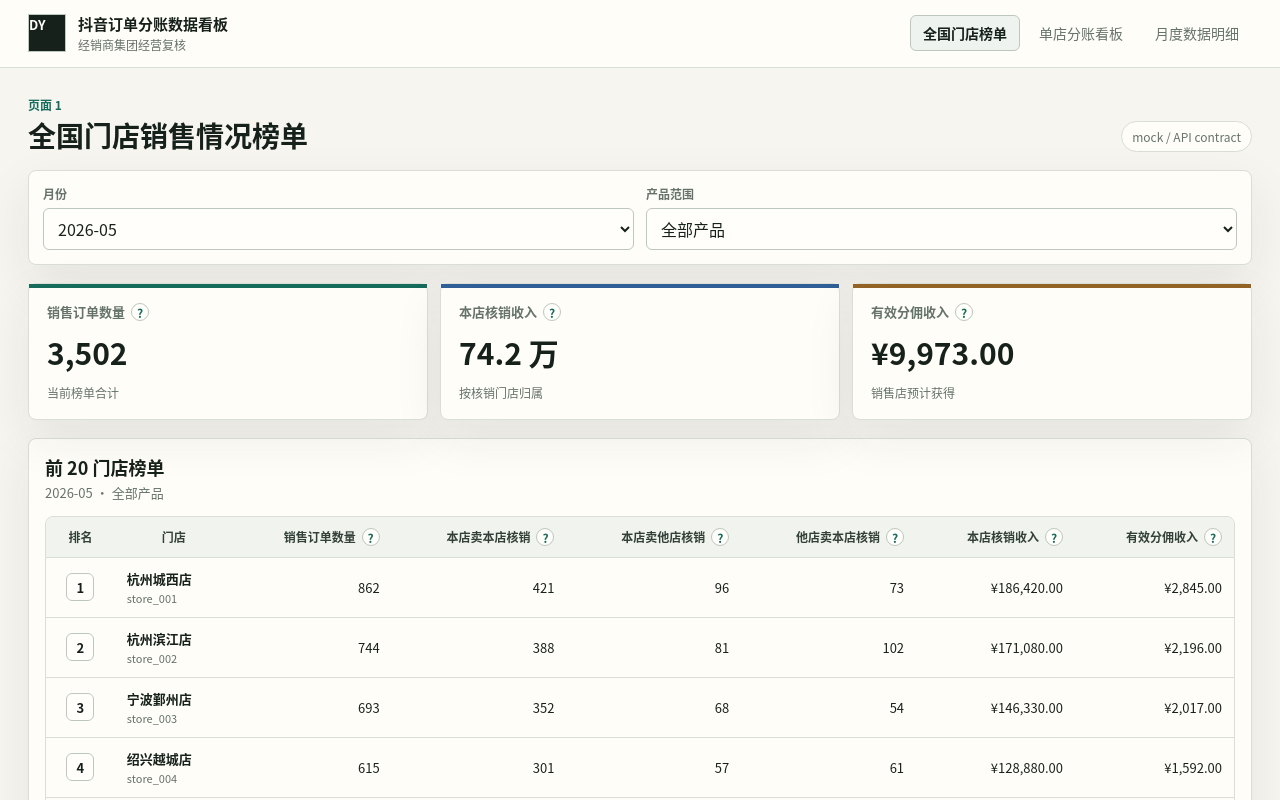
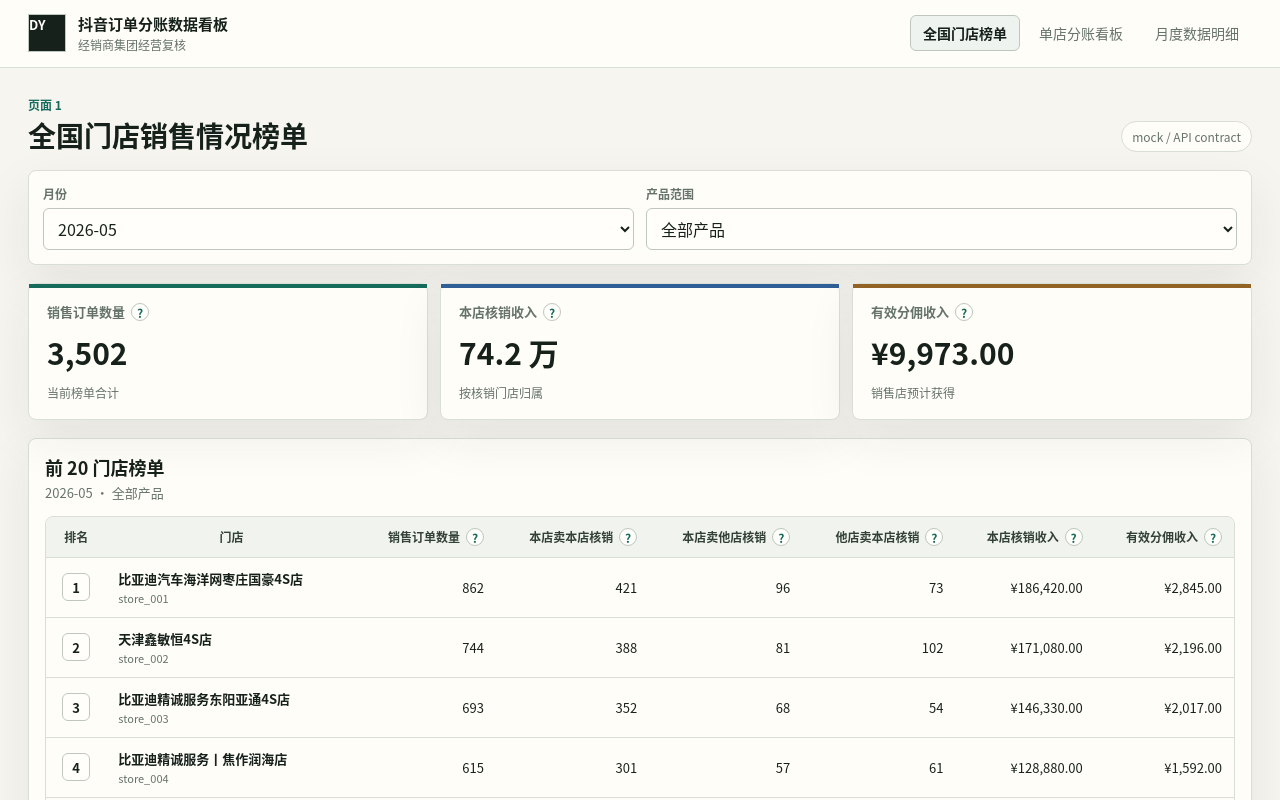
Before and after one commit to jojiuchen-blip/dy-data, a React (Vite) app in the folder apps/web/: page / in a window 1280 px wide. Shown: the top 800 px of the page. Built offline with nearby package versions, Linux system fonts and the light colour scheme.

Commit message:
chore: sync frontend mocks with confirmed contract

```diff
--- a/apps/web/src/data/mock/page1_store_ranking.json
+++ b/apps/web/src/data/mock/page1_store_ranking.json
@@ -7,7 +7,7 @@
       {
         "rank": 1,
         "store_id": "store_001",
-        "store_name": "杭州城西店",
+        "store_name": "比亚迪汽车海洋网枣庄国豪4S店",
         "sales_order_count": 862,
         "self_sold_self_verified_count": 421,
         "self_sold_other_verified_count": 96,
@@ -18,7 +18,7 @@
       {
         "rank": 2,
         "store_id": "store_002",
-        "store_name": "杭州滨江店",
+        "store_name": "天津鑫敏恒4S店",
         "sales_order_count": 744,
         "self_sold_self_verified_count": 388,
         "self_sold_other_verified_count": 81,
@@ -29,7 +29,7 @@
       {
         "rank": 3,
         "store_id": "store_003",
-        "store_name": "宁波鄞州店",
+        "store_name": "比亚迪精诚服务东阳亚通4S店",
         "sales_order_count": 693,
         "self_sold_self_verified_count": 352,
         "self_sold_other_verified_count": 68,
@@ -40,7 +40,7 @@
       {
         "rank": 4,
         "store_id": "store_004",
-        "store_name": "绍兴越城店",
+        "store_name": "比亚迪精诚服务丨焦作润海店",
         "sales_order_count": 615,
         "self_sold_self_verified_count": 301,
         "self_sold_other_verified_count": 57,
@@ -51,7 +51,7 @@
       {
         "rank": 5,
         "store_id": "store_005",
-        "store_name": "嘉兴南湖店",
+        "store_name": "比亚迪精诚服务(南充誉恒比亚迪)",
         "sales_order_count": 588,
         "self_sold_self_verified_count": 276,
         "self_sold_other_verified_count": 49,
--- a/apps/web/src/data/mock/page2_commission_tables.json
+++ b/apps/web/src/data/mock/page2_commission_tables.json
@@ -2,7 +2,7 @@
   "data": {
     "store": {
       "store_id": "store_001",
-      "store_name": "杭州城西店"
+      "store_name": "比亚迪汽车海洋网枣庄国豪4S店"
     },
     "month": "2026-05",
     "product_type": "all",
@@ -10,51 +10,51 @@
       "receivable_commissions": [
         {
           "product_type": "268保养",
-          "verified_order_count": 78,
+          "verified_coupon_count": 78,
           "paid_amount_cent": 1922550,
           "commission_rate": 0.1,
           "commissionable_total_cent": 192255,
-          "invoiced_order_count": 63,
+          "invoiced_coupon_count": 63,
           "current_receivable_commission_cent": 155430,
           "pending_invoice_commission_cent": 36825
         },
         {
           "product_type": "168保养",
-          "verified_order_count": 472,
+          "verified_coupon_count": 472,
           "paid_amount_cent": 6726540,
           "commission_rate": 0.1,
           "commissionable_total_cent": 672654,
-          "invoiced_order_count": 401,
+          "invoiced_coupon_count": 401,
           "current_receivable_commission_cent": 571020,
           "pending_invoice_commission_cent": 101634
         },
         {
           "product_type": "漆面",
-          "verified_order_count": 23,
+          "verified_coupon_count": 23,
           "paid_amount_cent": 733700,
           "commission_rate": 0.1,
           "commissionable_total_cent": 73370,
-          "invoiced_order_count": 19,
+          "invoiced_coupon_count": 19,
           "current_receivable_commission_cent": 60580,
           "pending_invoice_commission_cent": 12790
         },
         {
           "product_type": "蒸发箱清洗",
-          "verified_order_count": 0,
+          "verified_coupon_count": 0,
           "paid_amount_cent": 0,
           "commission_rate": 0.1,
           "commissionable_total_cent": 0,
-          "invoiced_order_count": 0,
+          "invoiced_coupon_count": 0,
           "current_receivable_commission_cent": 0,
           "pending_invoice_commission_cent": 0
         },
         {
           "product_type": "外循环清洗",
-          "verified_order_count": 2,
+          "verified_coupon_count": 2,
           "paid_amount_cent": 17600,
           "commission_rate": 0.1,
           "commissionable_total_cent": 1760,
-          "invoiced_order_count": 1,
+          "invoiced_coupon_count": 1,
           "current_receivable_commission_cent": 1380,
           "pending_invoice_commission_cent": 380
         }
@@ -62,21 +62,21 @@
       "payable_commissions": [
         {
           "product_type": "268保养",
-          "verified_order_count": 61,
+          "verified_coupon_count": 61,
           "paid_amount_cent": 1503650,
           "commission_rate": 0.1,
           "payable_commission_cent": 150365
         },
         {
           "product_type": "168保养",
-          "verified_order_count": 324,
+          "verified_coupon_count": 324,
           "paid_amount_cent": 4618200,
           "commission_rate": 0.1,
           "payable_commission_cent": 461820
         },
         {
           "product_type": "漆面",
-          "verified_order_count": 1,
+          "verified_coupon_count": 1,
           "paid_amount_cent": 10750,
           "commission_rate": 0.1,
           "payable_commission_cent": 1075
@@ -85,17 +85,17 @@
       "non_commission_orders": [
         {
           "product_type": "268保养",
-          "verified_order_count": 93,
+          "verified_coupon_count": 93,
           "paid_amount_cent": 2297100
         },
         {
           "product_type": "168保养",
-          "verified_order_count": 315,
+          "verified_coupon_count": 315,
           "paid_amount_cent": 4485600
         },
         {
           "product_type": "漆面",
-          "verified_order_count": 13,
+          "verified_coupon_count": 13,
           "paid_amount_cent": 414700
         }
       ]
--- a/apps/web/src/data/mock/page2_store_month_summary.json
+++ b/apps/web/src/data/mock/page2_store_month_summary.json
@@ -2,7 +2,7 @@
   "data": {
     "store": {
       "store_id": "store_001",
-      "store_name": "杭州城西店"
+      "store_name": "比亚迪汽车海洋网枣庄国豪4S店"
     },
     "month": "2026-05",
     "product_type": "all",
--- a/apps/web/src/data/mockData.ts
+++ b/apps/web/src/data/mockData.ts
@@ -32,20 +32,27 @@ function parseNumber(value: string): number {
 
 export const orderDetails: OrderDetail[] = parseCsv(orderDetailCsv).map(
   (row) => ({
+    detail_id: row.detail_id,
     order_id: row.order_id,
     coupon_id: row.coupon_id,
+    verify_id: row.verify_id,
     product_type: row.product_type,
     sale_store_id: row.sale_store_id,
     sale_store_name: row.sale_store_name,
     sale_month: row.sale_month,
+    sale_time: row.sale_time,
     is_verified: parseBoolean(row.is_verified) === true,
     verify_store_id: row.verify_store_id,
     verify_store_name: row.verify_store_name,
     verify_month: row.verify_month,
+    verify_time: row.verify_time,
+    relation_type: row.relation_type as OrderDetail["relation_type"],
     is_commissionable: parseBoolean(row.is_commissionable),
     invoice_status: row.invoice_status,
     refund_status: row.refund_status,
+    refund_amount_cent: parseNumber(row.refund_amount_cent),
     paid_amount_cent: parseNumber(row.paid_amount_cent),
+    commission_rate: parseNumber(row.commission_rate),
     receivable_commission_cent: parseNumber(row.receivable_commission_cent),
     payable_commission_cent: parseNumber(row.payable_commission_cent),
   }),
--- a/apps/web/src/pages/OrderDetailsPage.tsx
+++ b/apps/web/src/pages/OrderDetailsPage.tsx
@@ -41,10 +41,26 @@ const refundOptions = [
   { value: "none", label: refundStatusLabels.none },
   { value: "refunding", label: refundStatusLabels.refunding },
   { value: "refunded", label: refundStatusLabels.refunded },
+  { value: "failed", label: refundStatusLabels.failed },
+  { value: "cancelled", label: refundStatusLabels.cancelled },
+  { value: "unknown", label: refundStatusLabels.unknown },
+];
+
+const relationOptions = [
+  { value: "", label: "全部" },
+  { value: "same_store", label: "同店销售核销" },
+  { value: "cross_store", label: "跨店核销" },
+  { value: "unverified", label: "未核销" },
+  { value: "unknown", label: "关系待确认" },
 ];
 
 function statusLabel(map: Record<string, string>, value: string) {
   return map[value] ?? value;
+}
+
+function relationLabel(value: OrderDetail["relation_type"] | string): string {
+  const option = relationOptions.find((item) => item.value === value);
+  return option?.label ?? value;
 }
 
 function activeChips(filters: DetailFilters): string[] {
@@ -63,6 +79,7 @@ function activeChips(filters: DetailFilters): string[] {
   if (filters.exclude_verify_store_id)
     chips.push(`排除实际核销门店 ${getStoreName(filters.exclude_verify_store_id)}`);
   if (filters.verify_month) chips.push(`核销月份 ${filters.verify_month}`);
+  if (filters.relation_type) chips.push(`销售核销关系 ${relationLabel(filters.relation_type)}`);
   if (filters.is_commissionable)
     chips.push(`是否分佣 ${filters.is_commissionable === "true" ? "是" : "否"}`);
   if (filters.invoice_status)
@@ -96,8 +113,10 @@ export function OrderDetailsPage({ searchParams }: OrderDetailsPageProps) {
   };
 
   const columns: Column<OrderDetail>[] = [
+    { key: "detail", title: "明细 ID", render: (row) => row.detail_id },
     { key: "order", title: "订单 ID", render: (row) => row.order_id },
     { key: "coupon", title: "券 ID", render: (row) => row.coupon_id },
+    { key: "verifyId", title: "核销 ID", render: (row) => row.verify_id || "-" },
     { key: "product", title: "商品类型", render: (row) => row.product_type },
     {
       key: "saleStore",
@@ -105,6 +124,7 @@ export function OrderDetailsPage({ searchParams }: OrderDetailsPageProps) {
       render: (row) => row.sale_store_name,
     },
     { key: "saleMonth", title: "销售月份", render: (row) => row.sale_month },
+    { key: "saleTime", title: "销售时间", render: (row) => row.sale_time || "-" },
     {
       key: "verified",
       title: "是否核销",
@@ -120,6 +140,16 @@ export function OrderDetailsPage({ searchParams }: OrderDetailsPageProps) {
       key: "verifyMonth",
       title: "核销月份",
       render: (row) => row.verify_month || "-",
+    },
+    {
+      key: "verifyTime",
+      title: "核销时间",
+      render: (row) => row.verify_time || "-",
+    },
+    {
+      key: "relation",
+      title: "销售核销关系",
+      render: (row) => relationLabel(row.relation_type),
     },
     {
       key: "commissionable",
@@ -140,10 +170,22 @@ export function OrderDetailsPage({ searchParams }: OrderDetailsPageProps) {
       render: (row) => statusLabel(refundStatusLabels, row.refund_status),
     },
     {
+      key: "refundAmount",
+      title: "退款金额",
+      align: "right",
+      render: (row) => formatCurrency(row.refund_amount_cent),
+    },
+    {
       key: "paid",
       title: "订单实收金额",
       align: "right",
       render: (row) => formatCurrency(row.paid_amount_cent),
+    },
+    {
+      key: "commissionRate",
+      title: "分佣比例",
+      align: "right",
+      render: (row) => `${(row.commission_rate * 100).toFixed(0)}%`,
     },
     {
       key: "receivable",
@@ -246,6 +288,18 @@ export function OrderDetailsPage({ searchParams }: OrderDetailsPageProps) {
             ))}
           </select>
         </FilterField>
+        <FilterField label="销售核销关系">
+          <select
+            value={filters.relation_type ?? ""}
+            onChange={(event) => updateFilter("relation_type", event.target.value)}
+          >
+            {relationOptions.map((option) => (
+              <option key={option.value} value={option.value}>
+                {option.label}
+              </option>
+            ))}
+          </select>
+        </FilterField>
         <FilterField label="是否分佣">
           <select
             value={filters.is_commissionable ?? ""}
--- a/apps/web/src/pages/StoreSettlementPage.tsx
+++ b/apps/web/src/pages/StoreSettlementPage.tsx
@@ -55,7 +55,7 @@ export function StoreSettlementPage({ searchParams }: StoreSettlementPageProps)
   const commissionableHref = detailsHref({
     product_type: baseProduct,
     sale_store_id: storeId,
-    exclude_verify_store_id: storeId,
+    relation_type: "cross_store",
     is_verified: "true",
     verify_month: month,
     month_basis: "verify_month",
@@ -63,7 +63,7 @@ export function StoreSettlementPage({ searchParams }: StoreSettlementPageProps)
   const payableHref = detailsHref({
     product_type: baseProduct,
     verify_store_id: storeId,
-    exclude_sale_store_id: storeId,
+    relation_type: "cross_store",
     is_verified: "true",
     verify_month: month,
     month_basis: "verify_month",
@@ -75,7 +75,7 @@ export function StoreSettlementPage({ searchParams }: StoreSettlementPageProps)
       key: "count",
       title: "核销单数",
       align: "right",
-      render: (row) => formatInteger(row.verified_order_count),
+      render: (row) => formatInteger(row.verified_coupon_count),
     },
     {
       key: "paid",
@@ -99,7 +99,7 @@ export function StoreSettlementPage({ searchParams }: StoreSettlementPageProps)
       key: "invoiced",
       title: "已到票单数",
       align: "right",
-      render: (row) => formatInteger(row.invoiced_order_count),
+      render: (row) => formatInteger(row.invoiced_coupon_count),
     },
     {
       key: "current",
@@ -121,7 +121,7 @@ export function StoreSettlementPage({ searchParams }: StoreSettlementPageProps)
       key: "count",
       title: "单数",
       align: "right",
-      render: (row) => formatInteger(row.verified_order_count),
+      render: (row) => formatInteger(row.verified_coupon_count),
     },
     {
       key: "paid",
@@ -149,7 +149,7 @@ export function StoreSettlementPage({ searchParams }: StoreSettlementPageProps)
       key: "count",
       title: "单数",
       align: "right",
-      render: (row) => formatInteger(row.verified_order_count),
+      render: (row) => formatInteger(row.verified_coupon_count),
     },
     {
       key: "paid",
@@ -244,7 +244,7 @@ export function StoreSettlementPage({ searchParams }: StoreSettlementPageProps)
             detailsHref({
               product_type: row.product_type,
               sale_store_id: storeId,
-              exclude_verify_store_id: storeId,
+              relation_type: "cross_store",
               is_verified: "true",
               verify_month: month,
               month_basis: "verify_month",
@@ -267,7 +267,7 @@ export function StoreSettlementPage({ searchParams }: StoreSettlementPageProps)
             detailsHref({
               product_type: row.product_type,
               verify_store_id: storeId,
-              exclude_sale_store_id: storeId,
+              relation_type: "cross_store",
               is_verified: "true",
               verify_month: month,
               month_basis: "verify_month",
@@ -292,6 +292,7 @@ export function StoreSettlementPage({ searchParams }: StoreSettlementPageProps)
               sale_store_id: storeId,
               verify_store_id: storeId,
               is_verified: "true",
+              relation_type: "same_store",
               is_commissionable: "false",
               verify_month: month,
               month_basis: "verify_month",
--- a/apps/web/src/utils/format.ts
+++ b/apps/web/src/utils/format.ts
@@ -9,6 +9,9 @@ export const refundStatusLabels: Record<string, string> = {
   none: "未退款",
   refunding: "退款中",
   refunded: "已退款",
+  failed: "退款失败",
+  cancelled: "退款取消",
+  unknown: "状态未知",
 };
 
 export function formatCurrency(cent: number): string {
--- a/apps/web/src/utils/settlement.ts
+++ b/apps/web/src/utils/settlement.ts
@@ -242,11 +242,11 @@ export function getSettlementView(
 function makeReceivableRow(productType: string): ReceivableCommissionRow {
   return {
     product_type: productType,
-    verified_order_count: 0,
+    verified_coupon_count: 0,
     paid_amount_cent: 0,
     commission_rate: 0,
     commissionable_total_cent: 0,
-    invoiced_order_count: 0,
+    invoiced_coupon_count: 0,
     current_receivable_commission_cent: 0,
     pending_invoice_commission_cent: 0,
   };
@@ -255,7 +255,7 @@ function makeReceivableRow(productType: string): ReceivableCommissionRow {
 function makePayableRow(productType: string): PayableCommissionRow {
   return {
     product_type: productType,
-    verified_order_count: 0,
+    verified_coupon_count: 0,
     paid_amount_cent: 0,
     commission_rate: 0,
     payable_commission_cent: 0,
@@ -265,7 +265,7 @@ function makePayableRow(productType: string): PayableCommissionRow {
 function makeNonCommissionRow(productType: string): NonCommissionOrderRow {
   return {
     product_type: productType,
-    verified_order_count: 0,
+    verified_coupon_count: 0,
     paid_amount_cent: 0,
   };
 }
@@ -301,8 +301,7 @@ function deriveSettlementFromDetails(
     }
 
     const isVerifyMonth = detail.verify_month === month;
-    const isCrossStore =
-      detail.sale_store_id !== detail.verify_store_id && detail.verify_store_id;
+    const isCrossStore = detail.relation_type === "cross_store";
 
     if (
       isVerifyMonth &&
@@ -311,10 +310,10 @@ function deriveSettlementFromDetails(
       detail.is_commissionable
     ) {
       const row = getReceivable(detail.product_type);
-      row.verified_order_count += 1;
+      row.verified_coupon_count += 1;
       row.paid_amount_cent += detail.paid_amount_cent;
       row.commissionable_total_cent += detail.receivable_commission_cent;
-      row.invoiced_order_count +=
+      row.invoiced_coupon_count +=
         detail.invoice_status === "not_received" ? 0 : 1;
       row.current_receivable_commission_cent +=
         detail.invoice_status === "approved"
@@ -329,19 +328,20 @@ function deriveSettlementFromDetails(
       detail.is_commissionable
     ) {
       const row = getPayable(detail.product_type);
-      row.verified_order_count += 1;
+      row.verified_coupon_count += 1;
       row.paid_amount_cent += detail.paid_amount_cent;
       row.payable_commission_cent += detail.payable_commission_cent;
     }
 
     if (
       isVerifyMonth &&
+      detail.relation_type === "same_store" &&
       detail.sale_store_id === storeId &&
       detail.verify_store_id === storeId &&
       detail.is_commissionable === false
     ) {
       const row = getNonCommission(detail.product_type);
-      row.verified_order_count += 1;
+      row.verified_coupon_count += 1;
       row.paid_amount_cent += detail.paid_amount_cent;
     }
   });
@@ -430,6 +430,9 @@ export function filterOrderDetails(
     if (!isBlank(filters.verify_month) && row.verify_month !== filters.verify_month) {
       return false;
     }
+    if (!isBlank(filters.relation_type) && row.relation_type !== filters.relation_type) {
+      return false;
+    }
     if (
       !isBlank(filters.is_commissionable) &&
       String(row.is_commissionable) !== filters.is_commissionable
@@ -445,7 +448,8 @@ export function filterOrderDetails(
     if (
       query &&
       !row.order_id.toLowerCase().includes(query) &&
-      !row.coupon_id.toLowerCase().includes(query)
+      !row.coupon_id.toLowerCase().includes(query) &&
+      !row.verify_id.toLowerCase().includes(query)
     ) {
       return false;
     }
@@ -476,6 +480,7 @@ export function detailFiltersFromSearch(
     "verify_store_id",
     "exclude_verify_store_id",
     "verify_month",
+    "relation_type",
     "is_commissionable",
     "invoice_status",
     "refund_status",
```
Also changed, not shown: apps/web/src/types/dashboard.ts (+12 -4 lines), apps/web/src/data/mock/page3_order_detail.csv.
